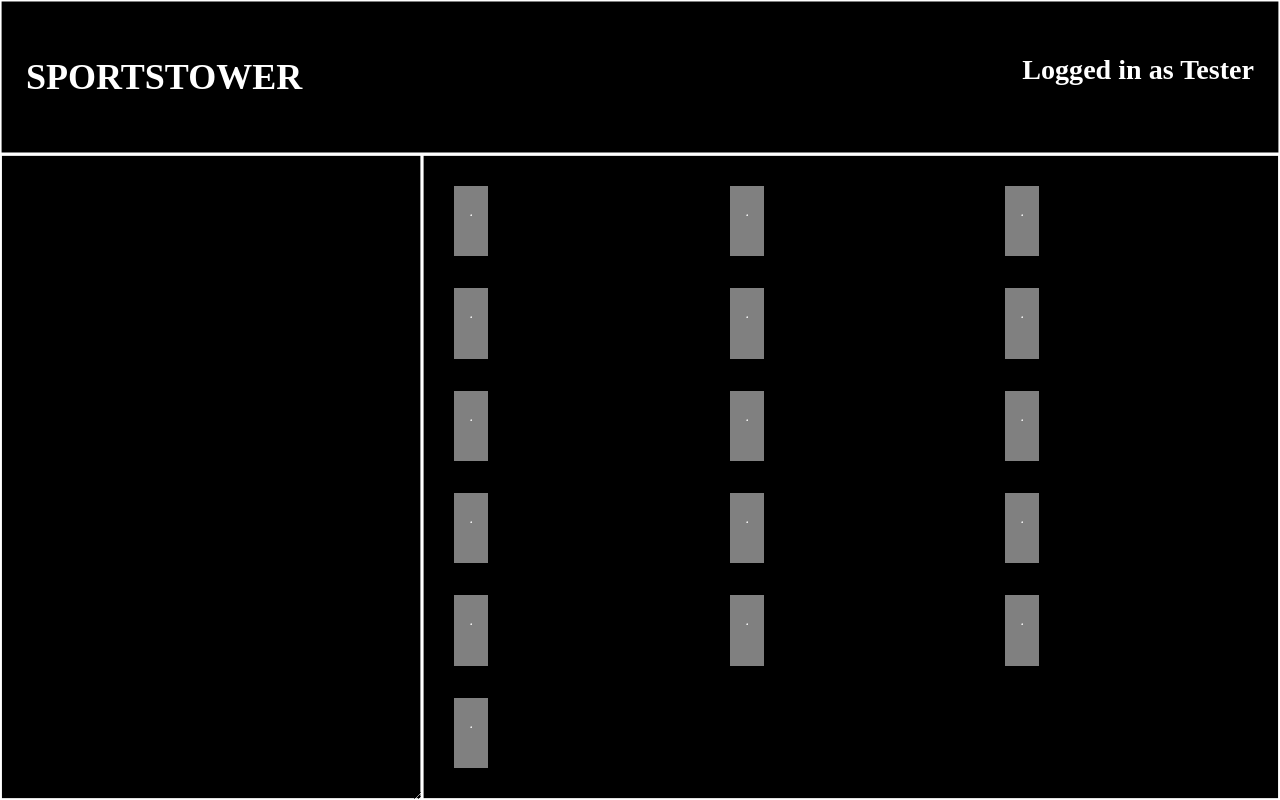
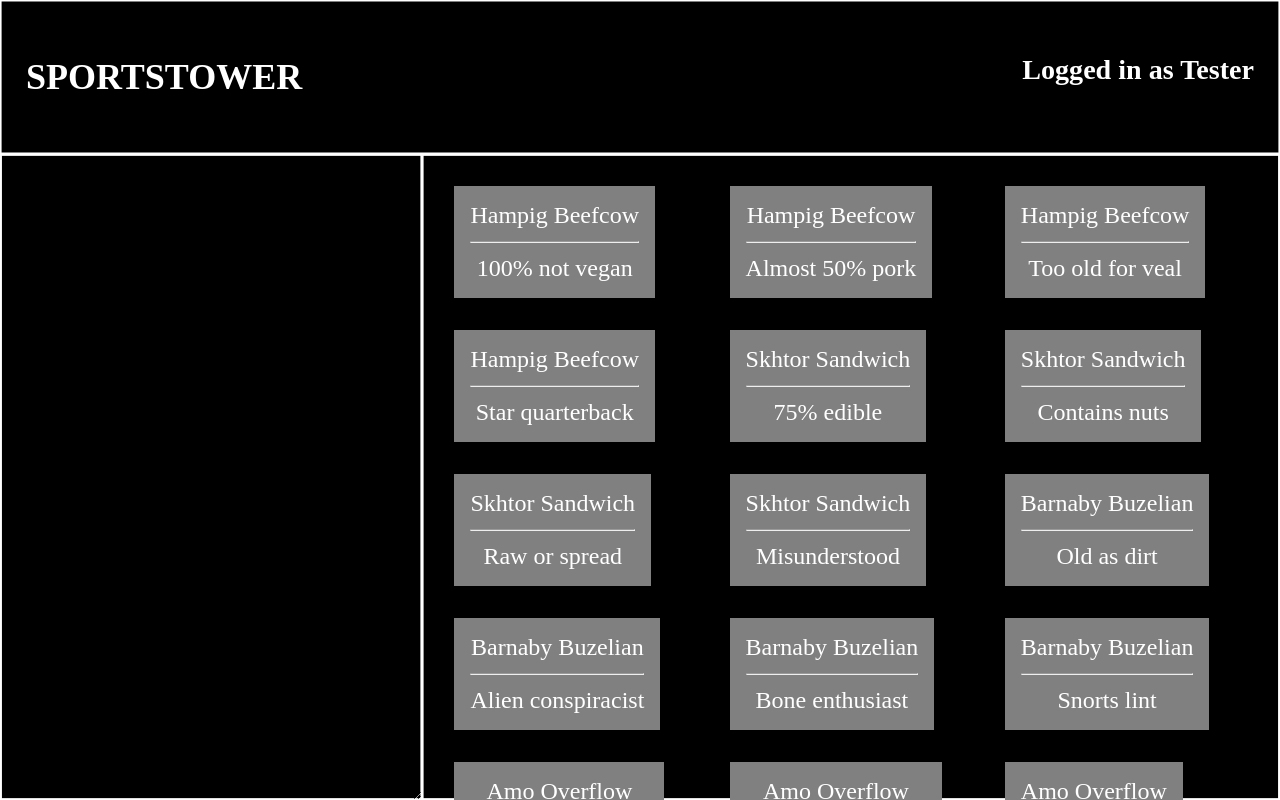
Before and after one commit to aafarian/SportsTower, a React app: page / in a window 1280 px wide. Built offline with nearby package versions, Linux system fonts and the light colour scheme.

Commit message:
clearer naming conventions

```diff
--- a/src/components/Feed/CardsFeed.tsx
+++ b/src/components/Feed/CardsFeed.tsx
@@ -37,17 +37,16 @@
     <div className={classes.picks}>
       {
         data.map((player, indexA) => {
-          return player.proj.map((projection, indexB) => {
+          return player.projections.map((proj, indexB) => {
             return (
               <PickCard
                 projectionId={player.projectionId}
-                name={player.name}
-                proj={projection}
+                playerName={player.playerName}
+                projection={proj}
                 key={`${indexA}${indexB}`}
-                onSelect={({ projectionId, name, proj }) => {
-                  const cardData = { projectionId, name, proj };
-                  const stuff: any = { projectionId, name, proj };
-                  dispatch(playerClicked(stuff));
+                onSelect={({ projectionId, playerName, projection }) => {
+                  const cardData = { projectionId, playerName, projection };
+                  dispatch(playerClicked(cardData));
                   console.log(cardData);
                 }}
               />
--- a/src/components/Feed/PickCard.tsx
+++ b/src/components/Feed/PickCard.tsx
@@ -14,13 +14,13 @@
   }
 });
 
-const PickCard = ({ projID, playerName, projection, onSelect }: PickCardProps) => {
+const PickCard = ({ projectionId, playerName, projection, onSelect }: PickCardProps) => {
   const classes = useStyles();
 
   return (
     <div
       className={classes.card}
-      onClick={() => { onSelect({ projID, playerName, projection }); }}
+      onClick={() => { onSelect({ projectionId, playerName, projection }); }}
     >
       {playerName}
       <hr />
--- a/src/components/Fixtures/projectionsFixture.ts
+++ b/src/components/Fixtures/projectionsFixture.ts
@@ -1,8 +1,8 @@
-export const projectionsFixture: any = [
+export const projectionsFixture: Array<Record<string, unknown>> = [
   {
     projectionId: '1214',
-    name: 'Hampig Beefcow',
-    proj: [
+    playerName: 'Hampig Beefcow',
+    projections: [
       '100% not vegan',
       'Almost 50% pork',
       'Too old for veal',
@@ -11,13 +11,13 @@
   },
   {
     projectionId: '1215',
-    name: 'Skhtor Sandwich',
-    proj: ['75% edible', 'Contains nuts', 'Raw or spread', 'Misunderstood']
+    playerName: 'Skhtor Sandwich',
+    projections: ['75% edible', 'Contains nuts', 'Raw or spread', 'Misunderstood']
   },
   {
     projectionId: '1216',
-    name: 'Barnaby Buzelian',
-    proj: [
+    playerName: 'Barnaby Buzelian',
+    projections: [
       'Old as dirt',
       'Alien conspiracist',
       'Bone enthusiast',
@@ -26,8 +26,8 @@
   },
   {
     projectionId: '1217',
-    name: 'Amo Overflow',
-    proj: [
+    playerName: 'Amo Overflow',
+    projections: [
       'Upset at the Moon',
       'Absolutely zonked',
       'Genius wizard',
--- a/src/components/Selected/CartCard.tsx
+++ b/src/components/Selected/CartCard.tsx
@@ -1,6 +1,8 @@
 import React from 'react';
 
 import { createUseStyles } from 'react-jss';
+
+import { type CardData } from '../index.d';
 
 const useStyles = createUseStyles({
   card: {
@@ -12,14 +14,17 @@
   }
 });
 
-interface CartCardProps {
-  name: string
-  proj: string
-  // onSelect: (props: PlayerData) => void
+// type ou = boolean | null;
+
+interface CartCardProps extends CardData {
+  // name: string
+  // proj: string
+  // onSelect: (props: CardData) => void
   // callback?: React.MouseEventHandler<HTMLDivElement>
+  onClose?: (id: string) => void
 }
 
-const CartCard = ({ name, proj }: CartCardProps) => {
+const CartCard = ({ playerName, projection }: CartCardProps) => {
   const classes = useStyles();
 
   return (
@@ -27,9 +32,9 @@
       className={classes.card}
       // onClick={() => { onSelect({ name, proj }); }}
     >
-      {name}
+      {playerName}
       <hr />
-      {proj}
+      {projection}
     </div>
   );
 };
--- a/src/components/Selected/CartCardList.tsx
+++ b/src/components/Selected/CartCardList.tsx
@@ -23,11 +23,11 @@
   return (
     <div className={classes.cartCardList} id="cartCardList">
       <div>
-        { Object.keys(allSelectedProjections).map((projectionId: any, ind: number) => {
-          const playerName = allSelectedProjections[projectionId].name;
-          const playerProj = allSelectedProjections[projectionId].proj;
+        { Object.keys(allSelectedProjections).map((projectionId: string, ind: number) => {
+          const playerName = allSelectedProjections[projectionId].playerName;
+          const playerProj = allSelectedProjections[projectionId].projection;
           // eslint-disable-next-line @typescript-eslint/restrict-template-expressions
-          return <CartCard key={`${playerName}${ind}`} name={playerName} proj={playerProj} />;
+          return <CartCard key={`${playerName}${ind}`} projectionId={projectionId} playerName={playerName} projection={playerProj} />;
         }) }
         {/* { JSON.stringify(selectedProjections) } */}
       </div>
--- a/src/redux/slices/playerDataSlice.ts
+++ b/src/redux/slices/playerDataSlice.ts
@@ -1,10 +1,10 @@
 import { createSlice } from '@reduxjs/toolkit';
 
-interface Pick { projectionId: string, name: string, proj: string[] }
+import type { CardData, PlayerData } from '../../components/index.d';
 
 export interface PlayerDataState {
-  projections: Pick[]
-  allSelectedProjections: any
+  projections: PlayerData[]
+  allSelectedProjections: Record<string, CardData>
 }
 
 const initialState: PlayerDataState = {
@@ -16,16 +16,13 @@
   name: 'playerData',
   initialState,
   reducers: {
-    populate: (state, action: any) => {
+    populate: (state, action) => {
       console.log('sportstower:debug:populating in redux');
       state.projections = action.payload;
     },
-    playerClicked: (state, action: any) => {
+    playerClicked: (state, action) => {
       console.log('sportstower:debug:pushing player in redux', action.payload);
-      // eslint-disable-next-line @typescript-eslint/strict-boolean-expressions
-      if (!state.allSelectedProjections[action.payload.projectionId]) {
-        state.allSelectedProjections[action.payload.projectionId] = action.payload;
-      }
+      state.allSelectedProjections[action.payload.projectionId] ??= action.payload;
     },
   }
 });
```
Also changed, not shown: src/components/index.d.ts (+7 -1 lines).
